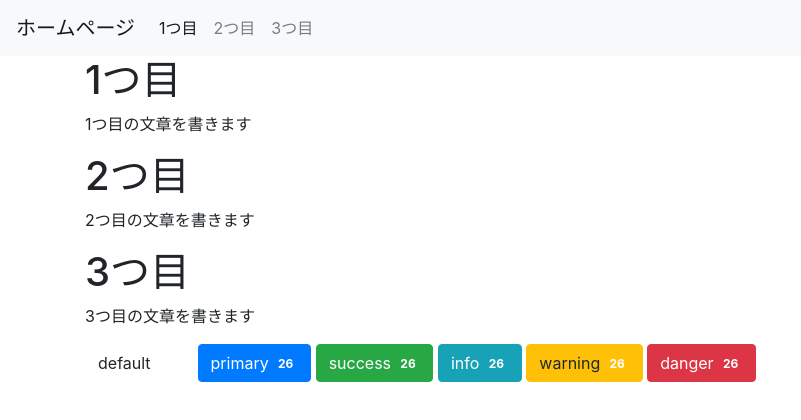
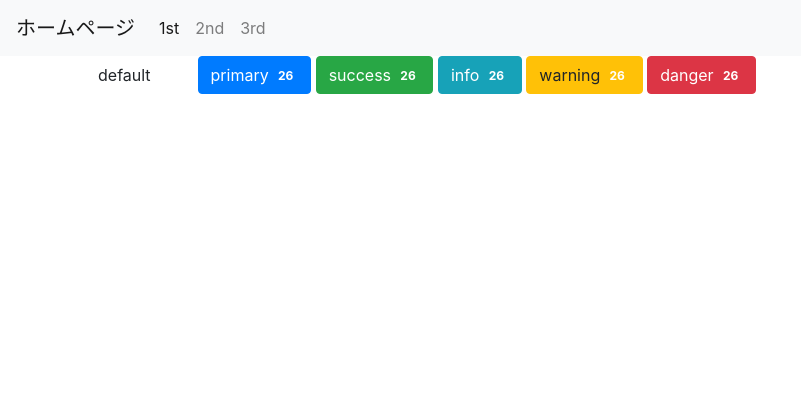
Before and after one commit to honma612/web2-3, a plain HTML site: page index.html in a window 1280 px wide. Shown: the whole page, without its empty margins (0-801 px from the left). Drawn offline with nearby package versions, Linux system fonts and the light colour scheme.

Commit message:
Update index.html

```diff
--- a/index.html
+++ b/index.html
@@ -16,21 +16,15 @@
     </button>
     <div class="collapse navbar-collapse" id="navbarSupportedContent">
       <ul class="navbar-nav mr-auto">
-        <li class="nav-item active"><a class="nav-link" href="#">1つ目</a></li>
-        <li class="nav-item"><a class="nav-link" href="#2nd">2つ目</a></li>
-        <li class="nav-item"><a class="nav-link" href="#3rd">3つ目</a></li>
+        <li class="nav-item active"><a class="nav-link" href="#">1st</a></li>
+        <li class="nav-item"><a class="nav-link" href="#2nd">2nd</a></li>
+        <li class="nav-item"><a class="nav-link" href="#3rd">3rd</a></li>
       </ul>
     </div>
   </nav>
 
   <div class="container">
     <section>
-      <h1>1つ目</h1>
-      <p>1つ目の文章を書きます</p>
-      <h1 id="2nd">2つ目</h1>
-      <p>2つ目の文章を書きます</p>
-      <h1 id="3rd">3つ目</h1>
-      <p>3つ目の文章を書きます</p>
       <button class="btn btn-default" type="button">default <span class="badge">26</span></button>
 <button class="btn btn-primary" type="button">primary <span class="badge">26</span></button>
 <button class="btn btn-success" type="button">success <span class="badge">26</span></button>
```
